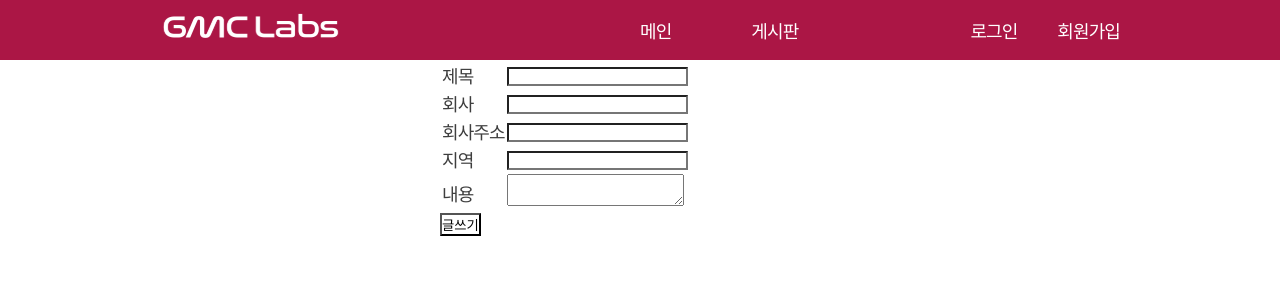
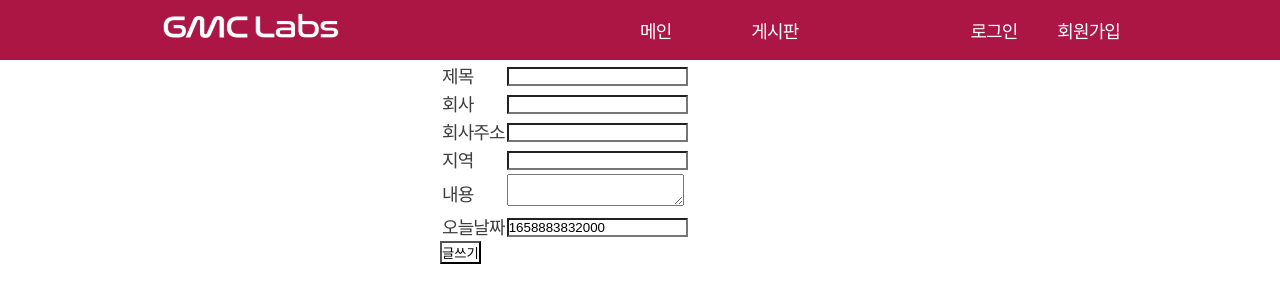
Before and after one commit to pongja/vue_authcrud, a Vue app: page /BoardCreate in a window 1280 px wide. Shown: the top 302 px of the page. Built offline with nearby package versions, Linux system fonts and the light colour scheme.

Commit message:
작업저장

```diff
--- a/src/components/ToBoardCreate.vue
+++ b/src/components/ToBoardCreate.vue
@@ -22,6 +22,10 @@
                 <textarea name="description"  id="description" v-model="state.form.description" ></textarea>
             </td>
         </tr>
+          <tr>
+            <td>오늘날짜</td>
+            <td><input type="text" class="input_color" name="location"  id="date_posted" v-model="state.form.date_posted"></td>
+        </tr>
     </table>
     <button @click="formCreate()"><p class="color_black">글쓰기</p></button>
 </template>
@@ -38,7 +42,7 @@ const state = reactive({
   company_url: "",
   location: "",
   description: "",
-  date_posted:Date.now()
+  date_posted: Date.now()
   },
 });
 const formCreate = async () => {
@@ -52,15 +56,15 @@ const formCreate = async () => {
         date_posted: state.form.date_posted,
       };
   try {
-    await axios.post("http://127.0.0.1:8000/jobs/create-job/", postdata, {
+
+    await axios.post("http://127.0.0.1:8000/jobs/create-job", postdata, {
       headers: {'Content-Type': 'application/json' }, withCredentials:true
     })
-    .then((res)=>{
-      console.log(res.data)
-       localStorage.setItem("access_token", `Bearer ${res.data.access_token}`);
+    .then((res) => {
+          console.log(res.data)
+          localStorage.getItem("access_token", `Bearer ${res.data.access_token}`);
           document.cookie = `access_token=Bearer ${res.data.access_token}`;
-      alert('성공')
-    })
+    });
   } catch (error) {
     console.log(error);
     alert('실패')
```
